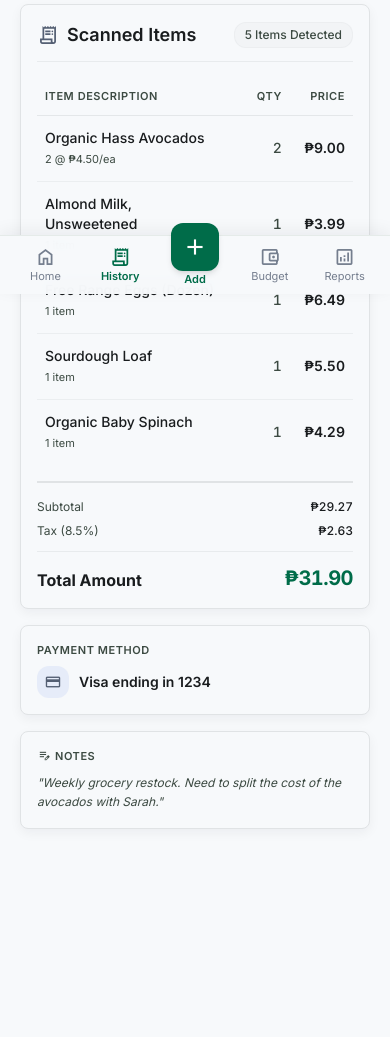
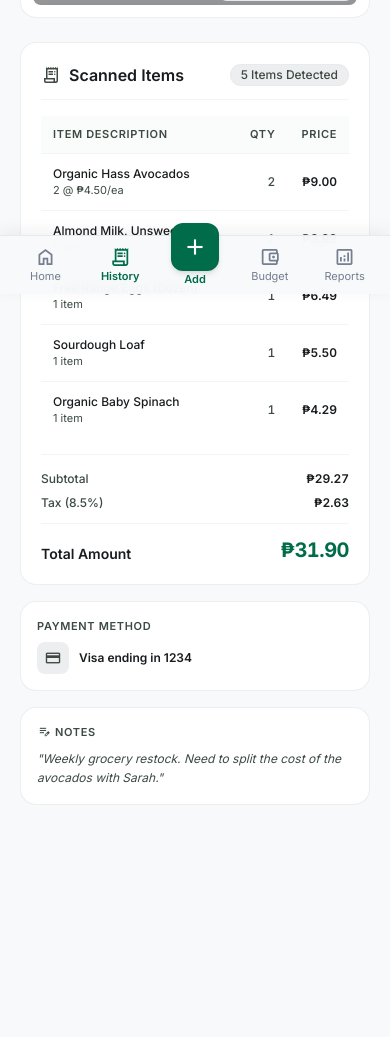
Before and after one commit to WWH16/AntTipid, a Django app: page /receipt-detail/ in a window 390 px wide. Shown: the part 550-1587 px from the top of the page. After the commit the page ends 1333 px from the top, so only its background shows below. Run offline with Django 5.2, Linux system fonts and the light colour scheme; some libraries are stand-ins or nearby versions.

Commit message:
fix the detail of the receipt

```diff
--- a/dashboard/templates/dashboard/receipt_detail.html
+++ b/dashboard/templates/dashboard/receipt_detail.html
@@ -5,44 +5,44 @@
 
 {% block content %}
 <div class="px-margin-mobile md:px-lg py-md md:py-lg pb-32 md:pb-lg">
-    <div class="max-w-7xl mx-auto flex flex-col gap-md md:gap-lg">
+    <div class="max-w-7xl mx-auto flex flex-col gap-6">
 
         <!-- ═══════════════════════════════════════ -->
         <!-- BACK BREADCRUMB & HEADER                -->
         <!-- ═══════════════════════════════════════ -->
-        <div class="flex flex-col gap-sm">
+        <div class="flex flex-col gap-3">
             <div>
-                <a href="{% url 'transactions' %}" class="inline-flex items-center gap-1 text-on-surface-variant hover:text-primary transition-colors font-label-md text-xs sm:text-label-md py-1 active:opacity-75">
+                <a href="{% url 'transactions' %}" class="inline-flex items-center gap-1.5 text-on-surface-variant hover:text-on-surface transition-colors font-label-md text-xs font-semibold py-1">
                     <span class="material-symbols-outlined text-[18px]">arrow_back</span>
                     Back to History & Receipts
                 </a>
             </div>
 
-            <div class="flex flex-col sm:flex-row justify-between items-start sm:items-center gap-sm sm:gap-md">
+            <div class="flex flex-col sm:flex-row justify-between items-start sm:items-center gap-4">
                 <div class="flex flex-col gap-1">
                     <div class="flex items-center gap-2.5 flex-wrap">
-                        <h1 class="font-display text-2xl sm:text-3xl md:text-display font-bold text-on-background tracking-tight">Whole Foods Market</h1>
-                        <span class="inline-flex items-center gap-1 px-3 py-1 rounded-full bg-secondary-container/60 text-on-secondary-container font-label-sm text-xs font-semibold border border-outline-variant/30">
-                            <span class="material-symbols-outlined text-[14px]">local_dining</span>
+                        <h1 class="font-headline-lg text-2xl sm:text-3xl font-bold text-on-surface tracking-tight">Whole Foods Market</h1>
+                        <span class="inline-flex items-center gap-1 px-2.5 py-0.5 rounded-full bg-surface-container text-on-surface-variant font-label-sm text-xs font-medium border border-surface-variant/40">
+                            <span class="material-symbols-outlined text-[14px]">restaurant</span>
                             Groceries
                         </span>
                     </div>
-                    <p class="font-body-sm text-xs sm:text-body-md text-on-surface-variant flex items-center gap-2 mt-0.5">
+                    <p class="font-body-sm text-xs text-on-surface-variant flex items-center gap-2 mt-0.5">
                         <span class="material-symbols-outlined text-[14px]">calendar_today</span> Oct 24, 2023
-                        <span class="w-1 h-1 rounded-full bg-outline-variant"></span>
+                        <span class="w-1 h-1 rounded-full bg-surface-variant"></span>
                         <span class="material-symbols-outlined text-[14px]">schedule</span> 14:32 PM
                     </p>
                 </div>
 
                 <!-- Action Buttons -->
                 <div class="flex items-center gap-2 self-stretch sm:self-auto justify-end">
-                    <button id="btn-edit-receipt" class="px-3.5 py-1.5 sm:px-4 sm:py-2 rounded-full border border-surface-variant bg-surface md:bg-surface-container-lowest text-on-surface font-label-md text-xs sm:text-label-md flex items-center gap-1.5 hover:bg-surface-container-high transition-all shadow-sm active:scale-95 focus:ring-2 focus:ring-primary/20 outline-none">
-                        <span class="material-symbols-outlined text-[16px] sm:text-[18px]">edit</span>
-                        Edit
+                    <button id="btn-edit-receipt" class="inline-flex items-center justify-center gap-1.5 px-3.5 py-2 h-9 rounded-xl border border-outline-variant/60 bg-surface-container-low text-on-surface font-label-md text-xs font-semibold hover:bg-surface-container-high transition-all shadow-xs active:scale-[0.98] cursor-pointer">
+                        <span class="material-symbols-outlined text-[16px]">edit</span>
+                        <span>Edit</span>
                     </button>
-                    <button id="btn-delete-receipt" class="px-3.5 py-1.5 sm:px-4 sm:py-2 rounded-full bg-error/10 border border-error/20 text-error font-label-md text-xs sm:text-label-md flex items-center gap-1.5 hover:bg-error-container/60 transition-all active:scale-95 focus:ring-2 focus:ring-error/20 outline-none font-semibold">
-                        <span class="material-symbols-outlined text-[16px] sm:text-[18px]">delete</span>
-                        Delete
+                    <button id="btn-delete-receipt" class="inline-flex items-center justify-center gap-1.5 px-3.5 py-2 h-9 rounded-xl bg-error/10 border border-error/20 text-error font-label-md text-xs font-semibold hover:bg-error/20 transition-all active:scale-[0.98] cursor-pointer">
+                        <span class="material-symbols-outlined text-[16px]">delete</span>
+                        <span>Delete</span>
                     </button>
                 </div>
             </div>
@@ -51,19 +51,19 @@
         <!-- ═══════════════════════════════════════ -->
         <!-- BENTO LAYOUT (2 COLUMNS ON DESKTOP)     -->
         <!-- ═══════════════════════════════════════ -->
-        <div class="grid grid-cols-1 lg:grid-cols-12 gap-md md:gap-lg items-start">
+        <div class="grid grid-cols-1 lg:grid-cols-12 gap-6 items-start">
 
             <!-- LEFT COLUMN: VISUAL SCANNED RECEIPT IMAGE -->
-            <div class="lg:col-span-5 flex flex-col gap-md">
-                <div class="bg-surface md:bg-surface-container-lowest rounded-xl border border-surface-variant p-2.5 sm:p-3 shadow-[0_4px_12px_rgba(15,23,42,0.05)] hover:shadow-md hover:border-outline-variant/80 transition-all flex flex-col relative group overflow-hidden min-h-[320px] sm:min-h-[440px] lg:min-h-[560px]">
-                    <div class="flex-1 rounded-lg overflow-hidden relative bg-surface-container-low flex items-center justify-center min-h-[300px] cursor-pointer" id="receipt-preview-container">
+            <div class="lg:col-span-5 flex flex-col gap-4">
+                <div class="bg-surface-container-lowest rounded-2xl border border-surface-variant/60 p-3 shadow-xs flex flex-col relative group overflow-hidden min-h-[320px] sm:min-h-[440px] lg:min-h-[560px]">
+                    <div class="flex-1 rounded-xl overflow-hidden relative bg-surface-container-low flex items-center justify-center min-h-[300px] cursor-pointer" id="receipt-preview-container">
                         <img id="receipt-preview-img" alt="Scanned Receipt Image" class="w-full h-full object-contain max-h-[600px] opacity-95 group-hover:opacity-100 transition-opacity" src="https://images.unsplash.com/photo-1554415707-6e8cfc93fe23?auto=format&fit=crop&w=800&q=80"/>
-                        <div class="absolute inset-0 bg-gradient-to-t from-black/30 via-transparent to-transparent pointer-events-none"></div>
+                        <div class="absolute inset-0 bg-gradient-to-t from-black/40 via-transparent to-transparent pointer-events-none"></div>
                     </div>
 
                     <!-- Overlay Image Controls -->
                     <div class="absolute bottom-4 right-4 flex gap-2 opacity-95 group-hover:opacity-100 transition-opacity">
-                        <button id="btn-view-original" class="bg-surface-container-lowest/95 backdrop-blur-md border border-outline-variant/40 text-on-surface px-3.5 py-2 rounded-full shadow-md hover:bg-surface-container-high transition-all font-label-sm text-xs flex items-center justify-center gap-1 min-h-[44px] active:scale-95">
+                        <button id="btn-view-original" class="bg-surface-container-lowest/95 backdrop-blur-md border border-surface-variant/60 text-on-surface px-3.5 py-2 rounded-xl shadow-xs hover:bg-surface-container-low transition-all font-label-sm text-xs font-semibold flex items-center justify-center gap-1 active:scale-95 cursor-pointer">
                             <span class="material-symbols-outlined text-[16px]">open_in_new</span>
                             View Full Scan
                         </button>
@@ -72,106 +72,106 @@
             </div>
 
             <!-- RIGHT COLUMN: EXTRACTED ITEMIZED DATA & METADATA -->
-            <div class="lg:col-span-7 flex flex-col gap-md">
+            <div class="lg:col-span-7 flex flex-col gap-4">
 
                 <!-- Itemized Scanned Table Card -->
-                <div class="bg-surface md:bg-surface-container-lowest rounded-xl border border-surface-variant p-md md:p-lg shadow-[0_4px_12px_rgba(15,23,42,0.05)] hover:shadow-md transition-all flex flex-col">
-                    <div class="flex justify-between items-center mb-md border-b border-surface-variant/60 pb-3">
-                        <h2 class="font-headline-md text-lg md:text-headline-md font-semibold text-on-surface flex items-center gap-2">
-                            <span class="material-symbols-outlined text-secondary text-[22px]">receipt_long</span>
+                <div class="bg-surface-container-lowest rounded-2xl border border-surface-variant/60 p-5 sm:p-6 shadow-xs flex flex-col">
+                    <div class="flex justify-between items-center mb-4 border-b border-surface-variant/40 pb-3">
+                        <h2 class="font-headline-md text-base sm:text-lg font-semibold text-on-surface flex items-center gap-2">
+                            <span class="material-symbols-outlined text-on-surface-variant text-[20px]">receipt_long</span>
                             Scanned Items
                         </h2>
-                        <span class="font-label-sm text-xs text-on-surface-variant font-medium bg-surface-container-low px-2.5 py-1 rounded-full border border-surface-variant/40">5 Items Detected</span>
+                        <span class="font-label-sm text-xs text-on-surface-variant font-medium bg-surface-container px-2.5 py-0.5 rounded-full border border-surface-variant/40">5 Items Detected</span>
                     </div>
 
                     <!-- Items Table -->
                     <div class="overflow-x-auto">
                         <table class="w-full text-left border-collapse">
                             <thead>
-                                <tr class="border-b border-surface-variant/80 text-on-surface-variant uppercase tracking-wider text-[11px]">
-                                    <th class="py-2.5 px-2 font-label-md font-semibold w-3/5">Item Description</th>
-                                    <th class="py-2.5 px-2 font-label-md font-semibold w-1/5 text-right">Qty</th>
-                                    <th class="py-2.5 px-2 font-label-md font-semibold w-1/5 text-right">Price</th>
+                                <tr class="border-b border-surface-variant/40 text-on-surface-variant uppercase tracking-[0.06em] text-[11px] bg-surface-container-low/40">
+                                    <th class="py-2.5 px-3 font-label-md font-semibold w-3/5">Item Description</th>
+                                    <th class="py-2.5 px-3 font-label-md font-semibold w-1/5 text-right">Qty</th>
+                                    <th class="py-2.5 px-3 font-label-md font-semibold w-1/5 text-right">Price</th>
                                 </tr>
                             </thead>
-                            <tbody class="font-body-md text-sm text-on-surface divide-y divide-surface-variant/50">
-                                <tr class="hover:bg-surface-container-low/70 transition-colors">
-                                    <td class="py-3 px-2">
+                            <tbody class="font-body-md text-xs sm:text-sm text-on-surface divide-y divide-surface-variant/40">
+                                <tr class="hover:bg-surface-container-low/50 transition-colors">
+                                    <td class="py-3 px-3">
                                         <div class="font-medium text-on-surface">Organic Hass Avocados</div>
                                         <span class="font-label-sm text-[11px] text-on-surface-variant">2 @ ₱4.50/ea</span>
                                     </td>
-                                    <td class="py-3 px-2 text-right text-on-surface-variant font-medium tabular-nums">2</td>
-                                    <td class="py-3 px-2 text-right font-semibold text-on-surface tabular-nums">₱9.00</td>
+                                    <td class="py-3 px-3 text-right text-on-surface-variant font-medium tabular-nums">2</td>
+                                    <td class="py-3 px-3 text-right font-semibold text-on-surface tabular-nums">₱9.00</td>
                                 </tr>
-                                <tr class="hover:bg-surface-container-low/70 transition-colors">
-                                    <td class="py-3 px-2">
+                                <tr class="hover:bg-surface-container-low/50 transition-colors">
+                                    <td class="py-3 px-3">
                                         <div class="font-medium text-on-surface">Almond Milk, Unsweetened</div>
                                         <span class="font-label-sm text-[11px] text-on-surface-variant">1 item</span>
                                     </td>
-                                    <td class="py-3 px-2 text-right text-on-surface-variant font-medium tabular-nums">1</td>
-                                    <td class="py-3 px-2 text-right font-semibold text-on-surface tabular-nums">₱3.99</td>
+                                    <td class="py-3 px-3 text-right text-on-surface-variant font-medium tabular-nums">1</td>
+                                    <td class="py-3 px-3 text-right font-semibold text-on-surface tabular-nums">₱3.99</td>
                                 </tr>
-                                <tr class="hover:bg-surface-container-low/70 transition-colors">
-                                    <td class="py-3 px-2">
+                                <tr class="hover:bg-surface-container-low/50 transition-colors">
+                                    <td class="py-3 px-3">
                                         <div class="font-medium text-on-surface">Free Range Eggs (Dozen)</div>
                                         <span class="font-label-sm text-[11px] text-on-surface-variant">1 item</span>
                                     </td>
-                                    <td class="py-3 px-2 text-right text-on-surface-variant font-medium tabular-nums">1</td>
-                                    <td class="py-3 px-2 text-right font-semibold text-on-surface tabular-nums">₱6.49</td>
+                                    <td class="py-3 px-3 text-right text-on-surface-variant font-medium tabular-nums">1</td>
+                                    <td class="py-3 px-3 text-right font-semibold text-on-surface tabular-nums">₱6.49</td>
                                 </tr>
-                                <tr class="hover:bg-surface-container-low/70 transition-colors">
-                                    <td class="py-3 px-2">
+                                <tr class="hover:bg-surface-container-low/50 transition-colors">
+                                    <td class="py-3 px-3">
                                         <div class="font-medium text-on-surface">Sourdough Loaf</div>
                                         <span class="font-label-sm text-[11px] text-on-surface-variant">1 item</span>
                                     </td>
-                                    <td class="py-3 px-2 text-right text-on-surface-variant font-medium tabular-nums">1</td>
-                                    <td class="py-3 px-2 text-right font-semibold text-on-surface tabular-nums">₱5.50</td>
+                                    <td class="py-3 px-3 text-right text-on-surface-variant font-medium tabular-nums">1</td>
+                                    <td class="py-3 px-3 text-right font-semibold text-on-surface tabular-nums">₱5.50</td>
                                 </tr>
-                                <tr class="hover:bg-surface-container-low/70 transition-colors">
-                                    <td class="py-3 px-2">
+                                <tr class="hover:bg-surface-container-low/50 transition-colors">
+                                    <td class="py-3 px-3">
                                         <div class="font-medium text-on-surface">Organic Baby Spinach</div>
                                         <span class="font-label-sm text-[11px] text-on-surface-variant">1 item</span>
                                     </td>
-                                    <td class="py-3 px-2 text-right text-on-surface-variant font-medium tabular-nums">1</td>
-                                    <td class="py-3 px-2 text-right font-semibold text-on-surface tabular-nums">₱4.29</td>
+                                    <td class="py-3 px-3 text-right text-on-surface-variant font-medium tabular-nums">1</td>
+                                    <td class="py-3 px-3 text-right font-semibold text-on-surface tabular-nums">₱4.29</td>
                                 </tr>
                             </tbody>
                         </table>
                     </div>
 
                     <!-- Financial Summary Breakdown -->
-                    <div class="mt-md pt-md border-t-2 border-surface-variant flex flex-col gap-2">
-                        <div class="flex justify-between items-center font-body-sm text-xs sm:text-body-sm text-on-surface-variant">
+                    <div class="mt-4 pt-4 border-t border-surface-variant/40 flex flex-col gap-2">
+                        <div class="flex justify-between items-center font-body-sm text-xs text-on-surface-variant font-medium">
                             <span>Subtotal</span>
-                            <span class="font-medium text-on-surface tabular-nums">₱29.27</span>
+                            <span class="font-semibold text-on-surface tabular-nums">₱29.27</span>
                         </div>
-                        <div class="flex justify-between items-center font-body-sm text-xs sm:text-body-sm text-on-surface-variant">
+                        <div class="flex justify-between items-center font-body-sm text-xs text-on-surface-variant font-medium">
                             <span>Tax (8.5%)</span>
-                            <span class="font-medium text-on-surface tabular-nums">₱2.63</span>
+                            <span class="font-semibold text-on-surface tabular-nums">₱2.63</span>
                         </div>
-                        <div class="border-t border-surface-variant/60 pt-3 mt-1 flex justify-between items-end">
-                            <span class="font-headline-md text-base sm:text-headline-md font-bold text-on-surface">Total Amount</span>
-                            <span class="font-headline-lg text-xl sm:text-headline-lg text-primary font-bold tracking-tight tabular-nums">₱31.90</span>
+                        <div class="border-t border-surface-variant/40 pt-3 mt-1 flex justify-between items-end">
+                            <span class="font-headline-md text-sm sm:text-base font-semibold text-on-surface">Total Amount</span>
+                            <span class="font-headline-lg text-xl sm:text-2xl text-primary font-bold tracking-tight tabular-nums">₱31.90</span>
                         </div>
                     </div>
                 </div>
 
                 <!-- Metadata Row (Payment Method & Notes) -->
-                <div class="grid grid-cols-1 sm:grid-cols-2 gap-md">
+                <div class="grid grid-cols-1 sm:grid-cols-2 gap-4">
                     <!-- Payment Method -->
-                    <div class="bg-surface md:bg-surface-container-lowest rounded-xl border border-surface-variant p-md shadow-[0_4px_12px_rgba(15,23,42,0.05)] hover:shadow-md hover:border-outline-variant/80 transition-all flex flex-col gap-1">
-                        <span class="font-label-sm text-[11px] uppercase tracking-wider text-on-surface-variant font-semibold">Payment Method</span>
+                    <div class="bg-surface-container-lowest rounded-2xl border border-surface-variant/60 p-4 sm:p-5 shadow-xs flex flex-col gap-1">
+                        <span class="font-label-sm text-[11px] uppercase tracking-[0.06em] text-on-surface-variant font-semibold">Payment Method</span>
                         <div class="flex items-center gap-2.5 mt-1">
-                            <div class="w-8 h-8 rounded-full bg-secondary-container/50 text-secondary flex items-center justify-center shrink-0">
+                            <div class="w-8 h-8 rounded-xl bg-surface-container text-on-surface-variant flex items-center justify-center shrink-0">
                                 <span class="material-symbols-outlined text-[18px]">credit_card</span>
                             </div>
-                            <span class="font-body-md text-sm font-semibold text-on-surface">Visa ending in 1234</span>
+                            <span class="font-body-md text-xs sm:text-sm font-semibold text-on-surface">Visa ending in 1234</span>
                         </div>
                     </div>
 
                     <!-- Notes -->
-                    <div class="bg-surface md:bg-surface-container-lowest rounded-xl border border-surface-variant p-md shadow-[0_4px_12px_rgba(15,23,42,0.05)] hover:shadow-md hover:border-outline-variant/80 transition-all flex flex-col gap-1">
-                        <span class="font-label-sm text-[11px] uppercase tracking-wider text-on-surface-variant font-semibold flex items-center gap-1">
+                    <div class="bg-surface-container-lowest rounded-2xl border border-surface-variant/60 p-4 sm:p-5 shadow-xs flex flex-col gap-1">
+                        <span class="font-label-sm text-[11px] uppercase tracking-[0.06em] text-on-surface-variant font-semibold flex items-center gap-1">
                             <span class="material-symbols-outlined text-[14px]">edit_note</span> Notes
                         </span>
                         <p class="font-body-sm text-xs text-on-surface-variant italic mt-1 leading-relaxed">
@@ -192,11 +192,11 @@
 <!-- ═══════════════════════════════════════ -->
 <!-- FULL-SCREEN IMAGE MODAL VIEWER          -->
 <!-- ═══════════════════════════════════════ -->
-<div id="image-modal-wrapper" class="fixed inset-0 z-[80] bg-on-surface/90 backdrop-blur-md flex items-center justify-center p-4 hidden opacity-0 transition-opacity duration-300 ease-out">
-    <button id="btn-close-image-modal" aria-label="Close image modal" class="absolute top-4 right-4 w-10 h-10 rounded-full bg-surface-container-lowest/90 text-on-surface flex items-center justify-center hover:bg-surface-container-lowest transition-all z-10 shadow-md active:scale-90">
-        <span class="material-symbols-outlined text-[24px]">close</span>
+<div id="image-modal-wrapper" role="dialog" aria-modal="true" class="fixed inset-0 z-[100] bg-on-surface/80 backdrop-blur-md flex items-center justify-center p-4 hidden opacity-0 transition-opacity duration-200 pointer-events-auto">
+    <button id="btn-close-image-modal" aria-label="Close image modal" class="absolute top-4 right-4 w-9 h-9 rounded-xl bg-surface-container-lowest text-on-surface flex items-center justify-center hover:bg-surface-container-low transition-all z-10 shadow-md active:scale-95 cursor-pointer">
+        <span class="material-symbols-outlined text-[20px]">close</span>
     </button>
-    <img id="modal-full-img" alt="Full Receipt Scan" class="max-w-full max-h-[90vh] object-contain rounded-xl shadow-2xl scale-95 transition-transform duration-300 ease-out" src="https://images.unsplash.com/photo-1554415707-6e8cfc93fe23?auto=format&fit=crop&w=1200&q=80"/>
+    <img id="modal-full-img" alt="Full Receipt Scan" class="max-w-full max-h-[90vh] object-contain rounded-2xl shadow-2xl scale-95 transition-transform duration-200" src="https://images.unsplash.com/photo-1554415707-6e8cfc93fe23?auto=format&fit=crop&w=1200&q=80"/>
 </div>
 
 {% block extra_scripts %}
@@ -204,7 +204,6 @@
     document.addEventListener('DOMContentLoaded', () => {
         const imageModal = document.getElementById('image-modal-wrapper');
         const modalImg = document.getElementById('modal-full-img');
-        const zoomBtn = document.getElementById('btn-zoom-receipt');
         const viewOriginalBtn = document.getElementById('btn-view-original');
         const previewContainer = document.getElementById('receipt-preview-container');
         const closeImageModalBtn = document.getElementById('btn-close-image-modal');
@@ -234,10 +233,9 @@
             setTimeout(() => {
                 imageModal.classList.add('hidden');
                 document.body.style.overflow = '';
-            }, 300);
+            }, 200);
         }
 
-        if (zoomBtn) zoomBtn.addEventListener('click', openImageModal);
         if (viewOriginalBtn) viewOriginalBtn.addEventListener('click', openImageModal);
         if (previewContainer) previewContainer.addEventListener('click', openImageModal);
         if (closeImageModalBtn) closeImageModalBtn.addEventListener('click', closeImageModal);
```
